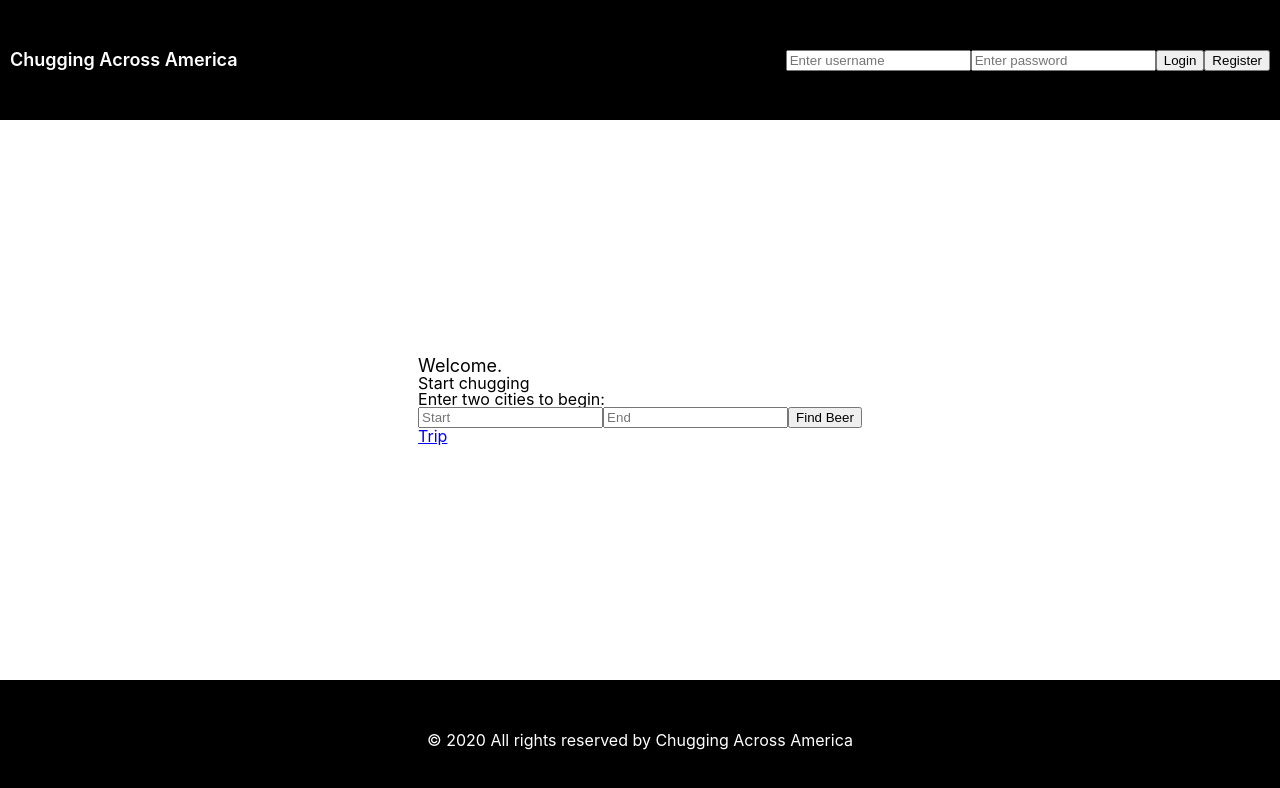
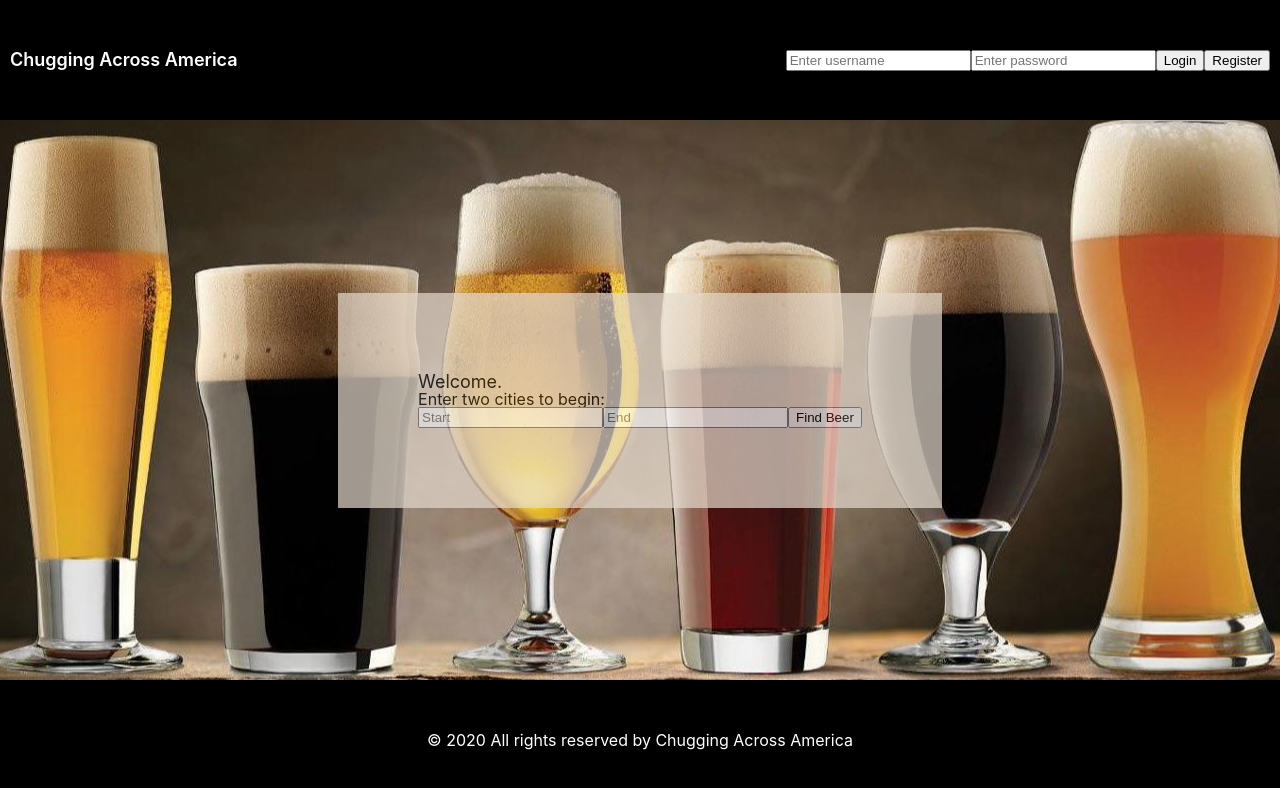
Before and after one commit to sarmadkhan1991/chugging-across-america, a React (Create React App) app: page / in a window 1280 px wide. Shown: the top 788 px of the page. Built offline with nearby package versions, Linux system fonts and the light colour scheme; no server answers; what redux-promise-middleware would draw is missing.

Commit message:
added style for Home component

```diff
--- a/src/App.css
+++ b/src/App.css
@@ -1,5 +1,4 @@
 body {
-  /* background-color: #221e11; */
   font-family: -apple-system, BlinkMacSystemFont, 'Segoe UI', Roboto, Oxygen, Ubuntu, Cantarell, 'Open Sans', 'Helvetica Neue', sans-serif;
 }
 
@@ -12,7 +11,11 @@ header {
   z-index: 5;
 }
 
-footer {
+footer, .weather-container {
+  text-align: center;
+}
+
+footer, .home {
   display: flex;
   align-items: center;
   justify-content: center;
@@ -29,13 +32,10 @@ header, footer {
 
 main {
   min-height: calc(100vh - 30vh);
-  width: 85vw;
+  /* width: 85vw; */
   display: flex;
   align-items: center;
   justify-content: center;
-  /* background-image: url("https://bloximages.newyork1.vip.townnews.com/gazette.com/content/tncms/assets/v3/editorial/5/f0/5f008438-6075-11e9-8ddd-c344ac5900f7/5cb61ec7e24bb.image.jpg?resize=1700%2C731");
-  background-repeat: no-repeat;
-  background-position: center; */
   margin: auto;
 }
 
@@ -48,18 +48,33 @@ button, .react-link {
   cursor: pointer;
 }
 
-.react-link {
-  text-decoration: none;
-  color: #ffffff;
+.home {
+  min-height: calc(100vh - 30vh);
+  width: 100%;
+  background-color: #000;
+  background-image: url("/assets/beers.jpg");
+  background-repeat: no-repeat;
+  background-position: center;
 }
 
-.react-link:hover {
-  color: #5b5b5b;
+.home-content-container {
+  background-color: #e5dacd;
+  opacity: 70%;
+  padding: 80px;
 }
 
 .link-container {
   padding: 10px;
   line-height: 25pt;
+}
+
+.react-link {
+  text-decoration: none;
+  color: #fff;
+}
+
+.react-link:hover {
+  color: #5b5b5b;
 }
 
 .login-container {
@@ -74,7 +89,6 @@ button, .react-link {
   float: left;
   font-size: 9pt;
   padding: 2px;
-  text-align: center;
 }
 
 .success-msg {
--- a/src/Components/Home/Home.js
+++ b/src/Components/Home/Home.js
@@ -1,6 +1,5 @@
 // Dependencies
 import React from 'react';
-import { Link } from "react-router-dom";
 
 // Components
 import CreateTrip from '../CreateTrip/CreateTrip';
@@ -10,11 +9,11 @@ import './Home.css';
 
 function Home() {
   return (
-    <div className="content-container">
-        <h1>Welcome.</h1>
-        <h2>Start chugging</h2>
-        <CreateTrip />
-        <Link to='/user/trips'>Trip</Link>
+    <div className="home">
+        <div className="home-content-container">
+          <h1>Welcome.</h1>
+          <CreateTrip />
+        </div>
     </div>
   );
 }
```
Also changed, not shown: public/assets/beers.jpg (added).
